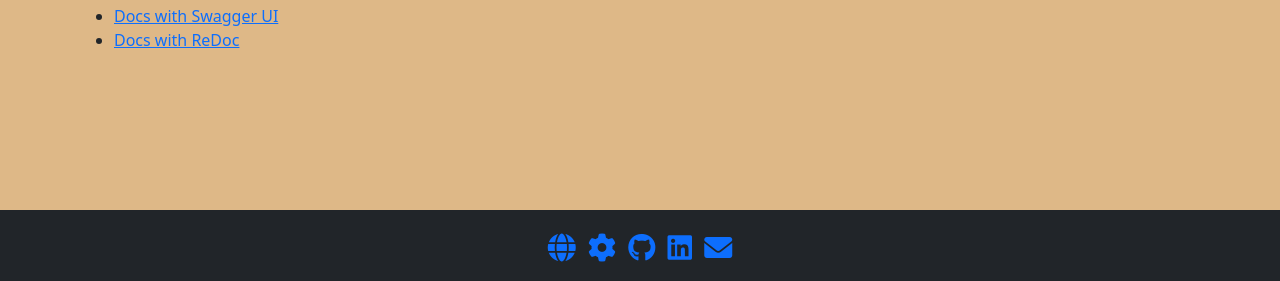
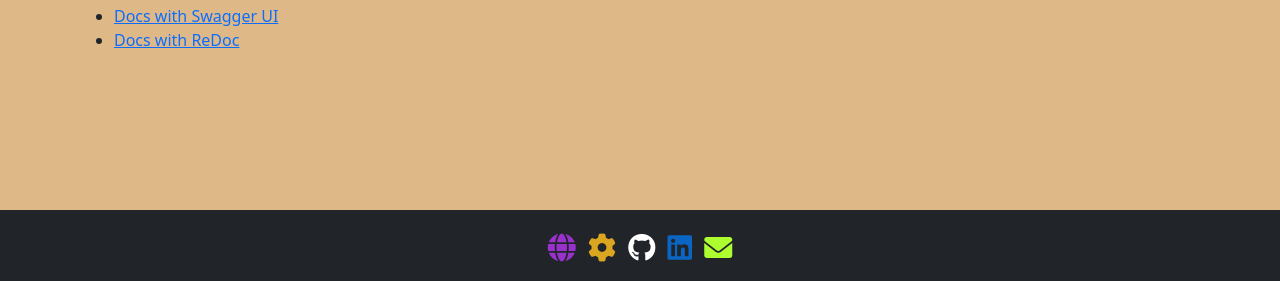
Before and after one commit to neurothrone/local-library, a FastAPI app: template app/templates/open/index.html in a window 1280 px wide. Shown: the part 360-641 px from the top of the page. Run offline with FastAPI, Linux system fonts and the light colour scheme; the template is opened without the code that fills it, so the values that code supplies are empty; some libraries are stand-ins or nearby versions.

Commit message:
add styling for footer

```diff
--- a/app/static/css/main.css
+++ b/app/static/css/main.css
@@ -1,3 +1,5 @@
+/* Body */
+
 body {
     background: burlywood;
 }
@@ -6,10 +8,44 @@ body {
     color: darkorchid;
 }
 
-.param-text {
-    color: darkorchid !important;
+/* Social Icons */
+
+.fa-globe {
+    color: darkorchid;
 }
 
-.param-background {
-    background: mediumpurple !important;
+.fa-globe:hover {
+    color: mediumpurple;
 }
+
+.fa-gear {
+    color: goldenrod;
+}
+
+.fa-gear:hover {
+    color: gold;
+}
+
+.fa-github {
+    color: white;
+}
+
+.fa-github:hover {
+    color: papayawhip;
+}
+
+.fa-linkedin {
+    color: #0A66C2;
+}
+
+.fa-linkedin:hover {
+    color: cornflowerblue;
+}
+
+.fa-envelope {
+    color: greenyellow;
+}
+
+.fa-envelope:hover {
+    color: palegreen;
+}
```
